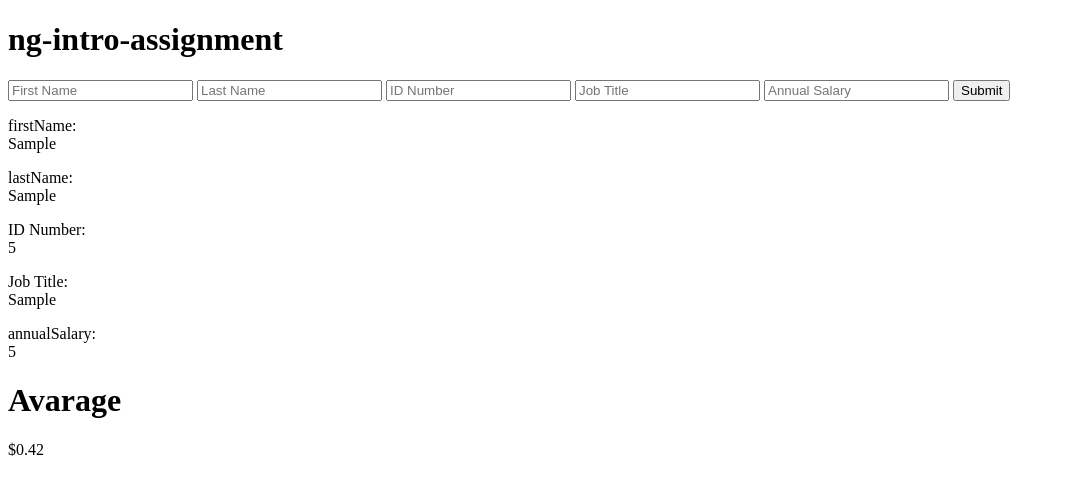
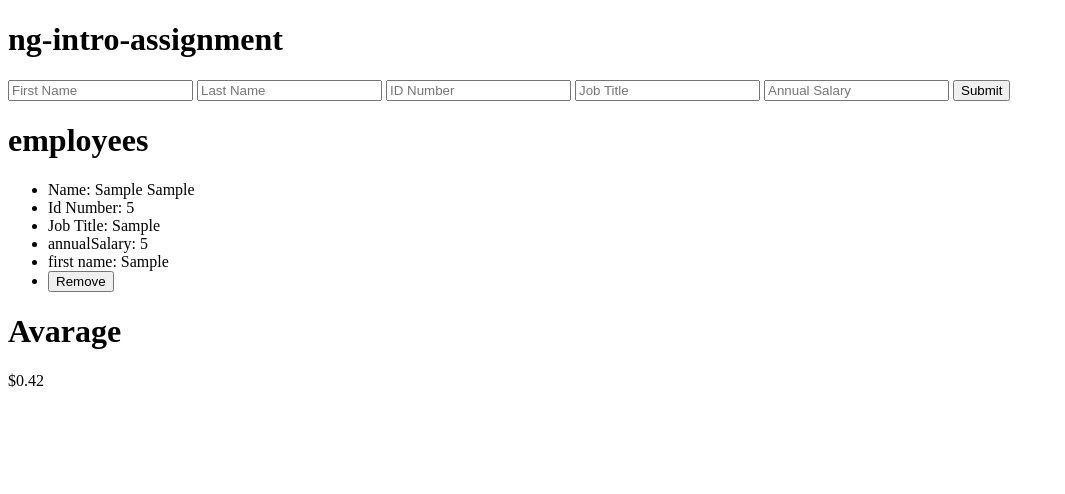
Before and after one commit to moiscmigu/ng-practice, a website: page public/views/index.html in a window 1280 px wide. Both pictures are taken after typing "Sample", "Sample", "5", "Sample", "5" into the empty fields and a click on the button "Submit". Shown: the whole page, without its empty margins (0-1065 px from the left). Drawn offline with Linux system fonts and the light colour scheme; files whose address does not match are found by name.

Commit message:
hard mode

```diff
--- a/public/scripts/script.js
+++ b/public/scripts/script.js
@@ -49,6 +49,10 @@ myApp.controller('ng-intro-assignment', function() {
         return salaries.toFixed(2);
 
      }
+     vm.removeCar = function( index){
+   console.log( 'in removeCar:', index );
+   vm.employees.splice( index, 1 );
+ }; //end removeCar
 
 
 });//end controller
--- a/public/views/index.html
+++ b/public/views/index.html
@@ -16,22 +16,18 @@
             <input type="text" ng-model='ai.jobTitle' placeholder="Job Title"/>
             <input type="number" ng-model='ai.annualSalary' placeholder="Annual Salary"/>
             <button type="button" ng-click='ai.submitInfo()'>Submit</button>
+            <h1>employees</h1>
+            <ul ng-repeat = 'data in ai.employees'>
+                <li >Name: {{data.firstName}} {{data.lastName}}</li>
+                <li >Id Number: {{data.idNumber}}</li>
+                <li>Job Title: {{data.jobTitle}}</li>
+                <li>annualSalary: {{data.annualSalary}}</li>
+                <li>first name: {{data.firstName}}</li>
+                <li><button ng-click='ai.removeCar($index)'>Remove</button></li>
 
-            <p ng-repeat = 'data in ai.employees'>
-                firstName: </br> {{data.firstName}}
-            </p>
-            <p ng-repeat = 'data in ai.employees' >
-                lastName: <br> {{data.lastName}}
-            </p>
-            <p ng-repeat = 'data in ai.employees' >
-                ID Number: <br> {{data.idNumber}}
-            </p>
-            <p ng-repeat = 'data in ai.employees' >
-                Job Title: <br> {{data.jobTitle}}
-            </p>
-            <p ng-repeat = 'data in ai.employees' >
-                annualSalary: <br> {{data.annualSalary}}
-            </p>
+            </ul>
+
+
             <h1>Avarage</h1>
             <p>{{"$"+ ai.total}}</p>
         </div>
```
